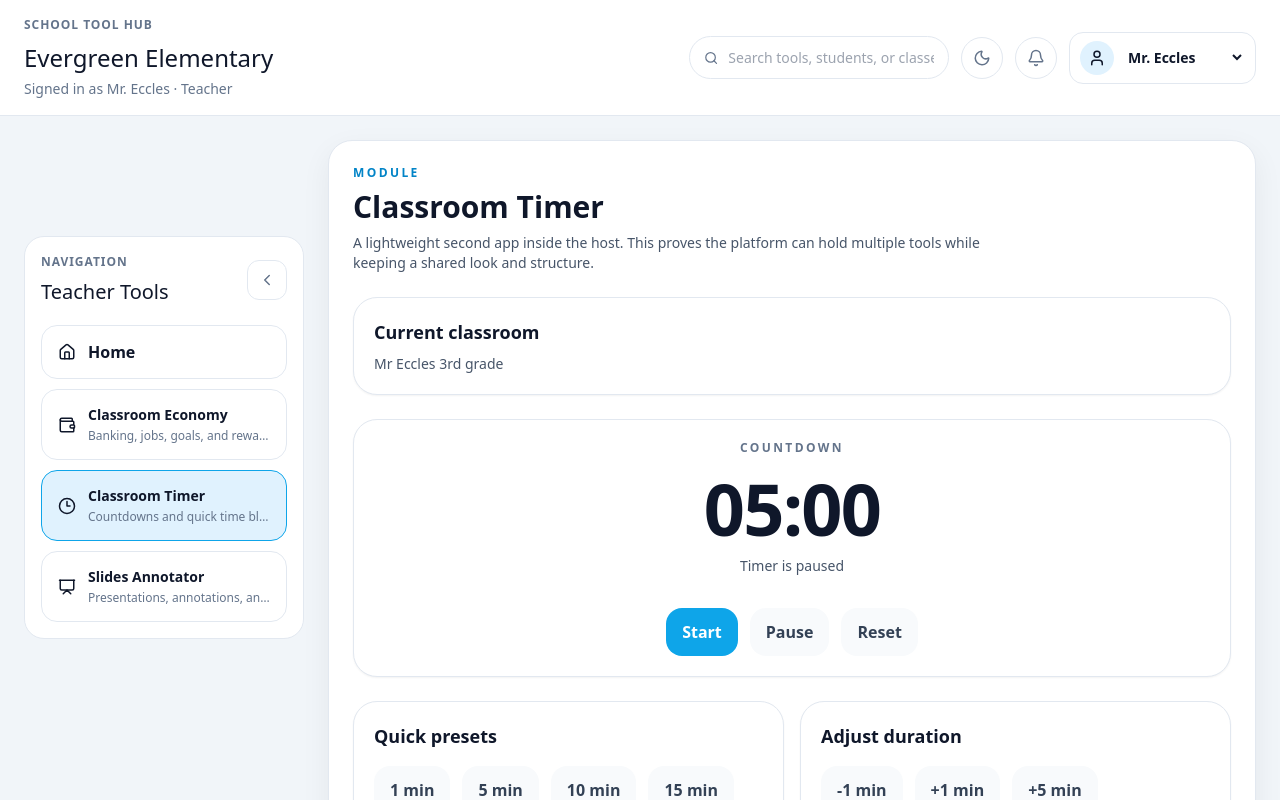
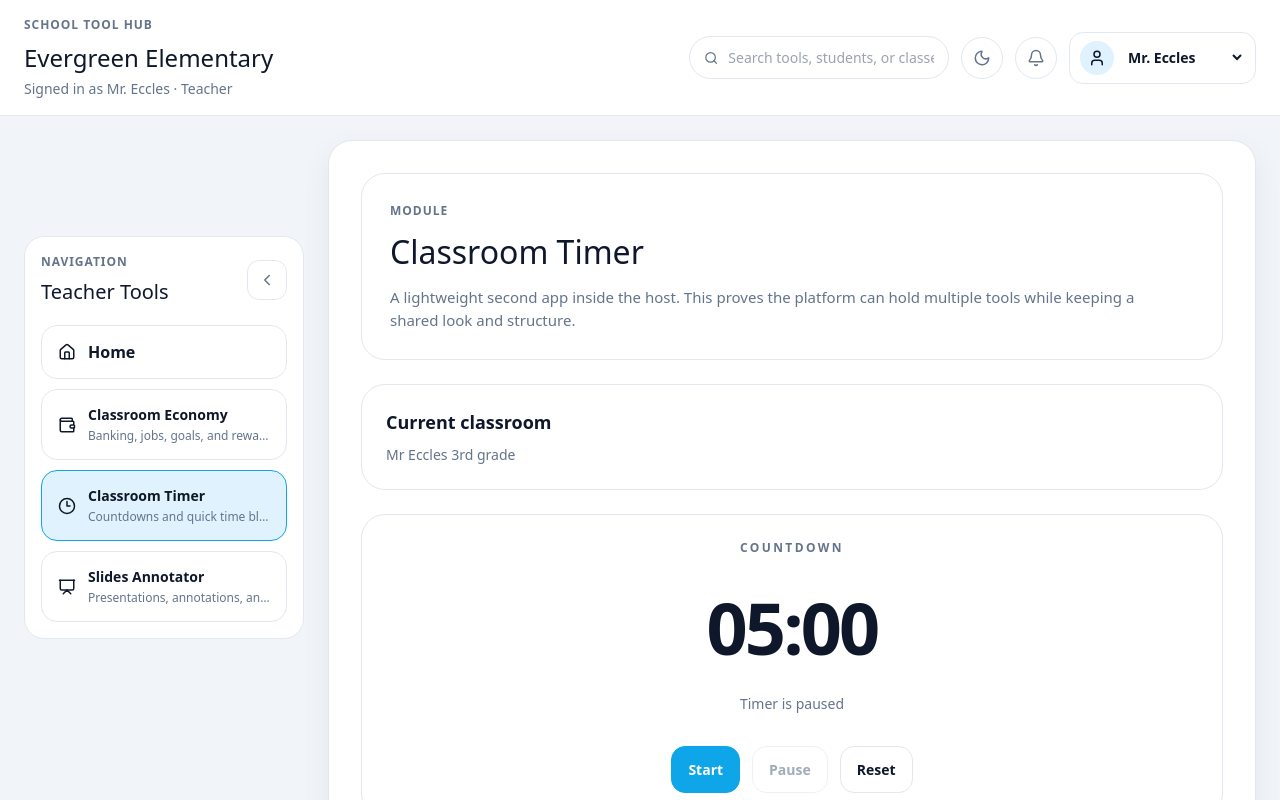
Before and after one commit to LiamS12-12/School_Tool_Hub, a React (Vite) app in the folder host_app/: page / in a window 1280 px wide. Both pictures are taken after a click on the button "Classroom Timer". Shown: the top 800 px of the page. Built offline with nearby package versions, Linux system fonts and the light colour scheme.

Commit message:
Apply dark mode to classroom timer module

```diff
--- a/host_app/src/modules/classroom-timer/ClassroomTimerModule.jsx
+++ b/host_app/src/modules/classroom-timer/ClassroomTimerModule.jsx
@@ -1,18 +1,19 @@
 import React, { useEffect, useMemo, useState } from 'react';
-import { Button } from '../../shared/ui/Button';
-import { Card } from '../../shared/ui/Card';
-import { SectionHeader } from '../../shared/ui/SectionHeader';
 
 const PRESET_MINUTES = [1, 5, 10, 15];
 
 function formatSeconds(totalSeconds) {
   const minutes = Math.floor(totalSeconds / 60);
   const seconds = totalSeconds % 60;
-  return `${minutes.toString().padStart(2, '0')}:${seconds.toString().padStart(2, '0')}`;
+  return `${minutes.toString().padStart(2, '0')}:${seconds
+    .toString()
+    .padStart(2, '0')}`;
 }
 
-export function ClassroomTimerModule({ schoolContext }) {
-  const defaultClassroomName = schoolContext.visibleClassrooms[0]?.name || 'Current Classroom';
+export function ClassroomTimerModule({ schoolContext, theme }) {
+  const defaultClassroomName =
+    schoolContext.visibleClassrooms[0]?.name || 'Current Classroom';
+
   const [durationSeconds, setDurationSeconds] = useState(5 * 60);
   const [remainingSeconds, setRemainingSeconds] = useState(5 * 60);
   const [isRunning, setIsRunning] = useState(false);
@@ -59,67 +60,199 @@ export function ClassroomTimerModule({ schoolContext }) {
     setIsRunning(false);
   };
 
+  const buttonStyle = (primary = false, disabled = false) => ({
+    padding: '12px 16px',
+    borderRadius: '14px',
+    border: primary ? '1px solid #0ea5e9' : `1px solid ${theme.border}`,
+    background: disabled
+      ? theme.panelBg
+      : primary
+        ? '#0ea5e9'
+        : theme.panelBg,
+    color: disabled ? theme.mutedText : primary ? '#ffffff' : theme.text,
+    cursor: disabled ? 'not-allowed' : 'pointer',
+    fontWeight: 700,
+    fontSize: '14px',
+    opacity: disabled ? 0.6 : 1,
+  });
+
+  const panelStyle = {
+    background: theme.cardBg,
+    border: `1px solid ${theme.border}`,
+    borderRadius: '24px',
+    padding: '24px',
+  };
+
   return (
-    <div className="space-y-6">
-      <SectionHeader
-        eyebrow="Module"
-        title="Classroom Timer"
-        description="A lightweight second app inside the host. This proves the platform can hold multiple tools while keeping a shared look and structure."
-      />
+    <div style={{ display: 'grid', gap: '24px', padding: '8px' }}>
+      <div
+        style={{
+          background: theme.cardBg,
+          border: `1px solid ${theme.border}`,
+          borderRadius: '24px',
+          padding: '28px',
+        }}
+      >
+        <p
+          style={{
+            margin: 0,
+            fontSize: '12px',
+            fontWeight: 700,
+            letterSpacing: '0.08em',
+            textTransform: 'uppercase',
+            color: theme.mutedText,
+          }}
+        >
+          Module
+        </p>
+        <h1
+          style={{
+            margin: '8px 0 10px 0',
+            fontSize: '32px',
+            color: theme.text,
+          }}
+        >
+          Classroom Timer
+        </h1>
+        <p
+          style={{
+            margin: 0,
+            fontSize: '15px',
+            color: theme.mutedText,
+            maxWidth: '760px',
+          }}
+        >
+          A lightweight second app inside the host. This proves the platform can
+          hold multiple tools while keeping a shared look and structure.
+        </p>
+      </div>
 
-      <Card className="bg-slate-50">
-        <h3 className="text-lg font-bold text-slate-900">Current classroom</h3>
-        <p className="mt-2 text-sm text-slate-600">{defaultClassroomName}</p>
-      </Card>
+      <div style={panelStyle}>
+        <h3 style={{ margin: 0, fontSize: '18px', fontWeight: 700, color: theme.text }}>
+          Current classroom
+        </h3>
+        <p style={{ margin: '8px 0 0 0', fontSize: '14px', color: theme.mutedText }}>
+          {defaultClassroomName}
+        </p>
+      </div>
 
-      <Card>
-        <div className="text-center">
-          <p className="text-xs font-bold uppercase tracking-[0.2em] text-slate-500">Countdown</p>
-          <p className="mt-4 text-7xl font-extrabold tracking-tight text-slate-900">{timerLabel}</p>
-          <p className="mt-3 text-sm text-slate-600">
-            {isRunning ? 'Timer is running' : remainingSeconds === 0 ? 'Time is up' : 'Timer is paused'}
+      <div style={panelStyle}>
+        <div style={{ textAlign: 'center' }}>
+          <p
+            style={{
+              margin: 0,
+              fontSize: '12px',
+              fontWeight: 700,
+              letterSpacing: '0.2em',
+              textTransform: 'uppercase',
+              color: theme.mutedText,
+            }}
+          >
+            Countdown
+          </p>
+          <p
+            style={{
+              margin: '16px 0 0 0',
+              fontSize: '72px',
+              fontWeight: 800,
+              letterSpacing: '-0.04em',
+              color: theme.text,
+            }}
+          >
+            {timerLabel}
+          </p>
+          <p style={{ margin: '12px 0 0 0', fontSize: '14px', color: theme.mutedText }}>
+            {isRunning
+              ? 'Timer is running'
+              : remainingSeconds === 0
+                ? 'Time is up'
+                : 'Timer is paused'}
           </p>
         </div>
 
-        <div className="mt-8 flex flex-wrap justify-center gap-3">
-          <Button onClick={() => setIsRunning(true)} variant="primary" disabled={remainingSeconds === 0 || isRunning}>
+        <div
+          style={{
+            marginTop: '32px',
+            display: 'flex',
+            flexWrap: 'wrap',
+            justifyContent: 'center',
+            gap: '12px',
+          }}
+        >
+          <button
+            onClick={() => setIsRunning(true)}
+            disabled={remainingSeconds === 0 || isRunning}
+            style={buttonStyle(true, remainingSeconds === 0 || isRunning)}
+          >
             Start
-          </Button>
-          <Button onClick={() => setIsRunning(false)} variant="secondary" disabled={!isRunning}>
+          </button>
+          <button
+            onClick={() => setIsRunning(false)}
+            disabled={!isRunning}
+            style={buttonStyle(false, !isRunning)}
+          >
             Pause
-          </Button>
-          <Button onClick={resetTimer} variant="secondary">
+          </button>
+          <button onClick={resetTimer} style={buttonStyle(false, false)}>
             Reset
-          </Button>
+          </button>
         </div>
-      </Card>
+      </div>
 
-      <div className="grid gap-4 lg:grid-cols-2">
-        <Card>
-          <h3 className="text-lg font-bold text-slate-900">Quick presets</h3>
-          <div className="mt-4 flex flex-wrap gap-3">
+      <div
+        style={{
+          display: 'grid',
+          gap: '16px',
+          gridTemplateColumns: 'repeat(2, minmax(0, 1fr))',
+        }}
+      >
+        <div style={panelStyle}>
+          <h3 style={{ margin: 0, fontSize: '18px', fontWeight: 700, color: theme.text }}>
+            Quick presets
+          </h3>
+          <div
+            style={{
+              marginTop: '16px',
+              display: 'flex',
+              flexWrap: 'wrap',
+              gap: '12px',
+            }}
+          >
             {PRESET_MINUTES.map((minutes) => (
-              <Button key={minutes} onClick={() => setTimerMinutes(minutes)} variant="secondary">
+              <button
+                key={minutes}
+                onClick={() => setTimerMinutes(minutes)}
+                style={buttonStyle(false, false)}
+              >
                 {minutes} min
-              </Button>
+              </button>
             ))}
           </div>
-        </Card>
+        </div>
 
-        <Card>
-          <h3 className="text-lg font-bold text-slate-900">Adjust duration</h3>
-          <div className="mt-4 flex flex-wrap gap-3">
-            <Button onClick={() => adjustMinutes(-1)} variant="secondary">
+        <div style={panelStyle}>
+          <h3 style={{ margin: 0, fontSize: '18px', fontWeight: 700, color: theme.text }}>
+            Adjust duration
+          </h3>
+          <div
+            style={{
+              marginTop: '16px',
+              display: 'flex',
+              flexWrap: 'wrap',
+              gap: '12px',
+            }}
+          >
+            <button onClick={() => adjustMinutes(-1)} style={buttonStyle(false, false)}>
               -1 min
-            </Button>
-            <Button onClick={() => adjustMinutes(1)} variant="secondary">
+            </button>
+            <button onClick={() => adjustMinutes(1)} style={buttonStyle(false, false)}>
               +1 min
-            </Button>
-            <Button onClick={() => adjustMinutes(5)} variant="secondary">
+            </button>
+            <button onClick={() => adjustMinutes(5)} style={buttonStyle(false, false)}>
               +5 min
-            </Button>
+            </button>
           </div>
-        </Card>
+        </div>
       </div>
     </div>
   );
```
